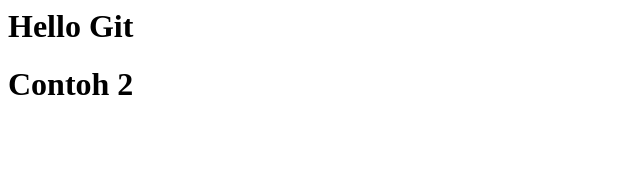
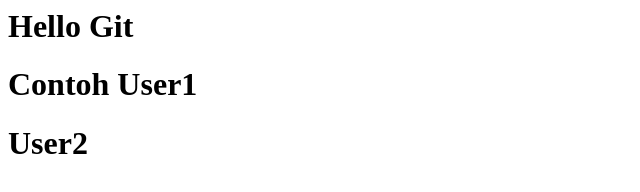
Before and after one commit to rasyamahfud/belajar-git_remote, a plain HTML site: page index.html in a window 1280 px wide. Shown: the whole page, without its empty margins (0-640 px from the left). Drawn offline with Linux system fonts and the light colour scheme.

Commit message:
index contoh2

```diff
--- a/index.html
+++ b/index.html
@@ -1,6 +1,7 @@
 <html>
     <body>
         <h1>Hello Git</h1>
-        <h1>Contoh 2</h1>
+        <h1>Contoh User1</h1>
+        <h1>User2</h1>
     </body>
 </html>
```
